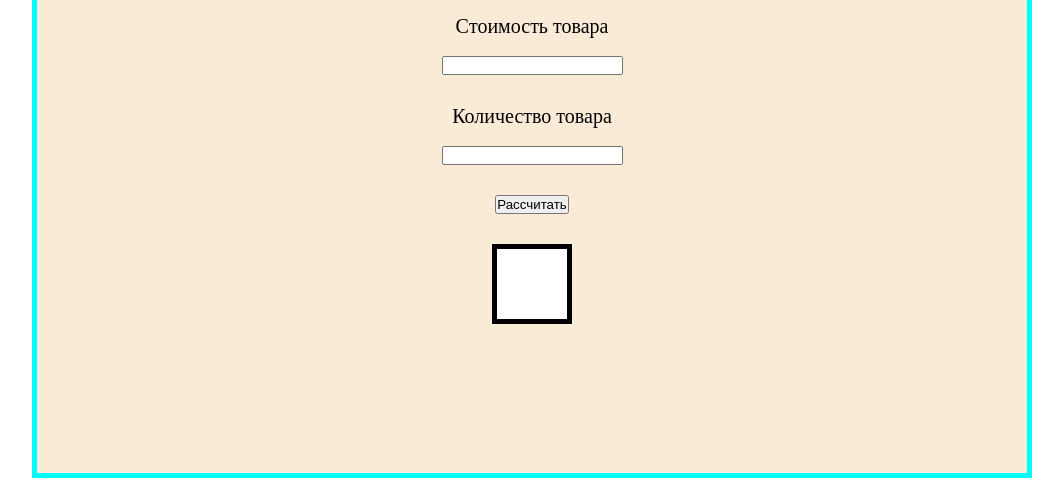
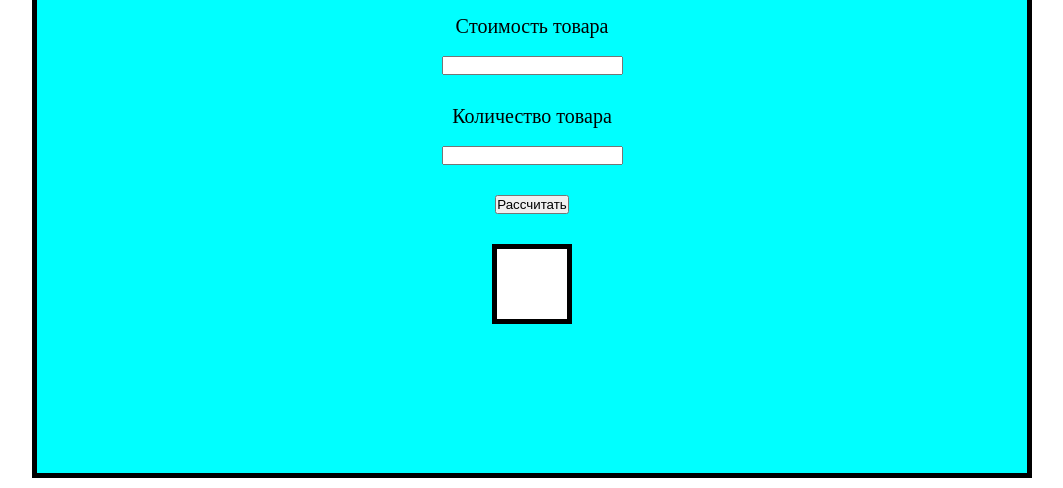
Before and after one commit to Gavranek/web-5, a plain HTML site: page index.html in a window 1280 px wide. Shown: the part 312-800 px from the top of the page, without its empty margins (108-1171 px from the left). Drawn offline with Linux system fonts and the light colour scheme.

Commit message:
Update style.css

```diff
--- a/style.css
+++ b/style.css
@@ -9,11 +9,11 @@ header {
 .main {
   text-align: center;
   padding: 15px;
-  background-color: antiquewhite;
+  background-color: cyan;
   width: 960px;
   height: 500px;
   margin: 0 auto;
-  border: 5px solid aqua;
+  border: 5px solid black;
 }
 .result {
   height: 70px;
```
